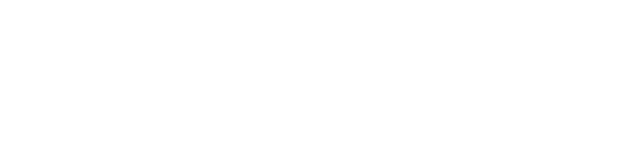
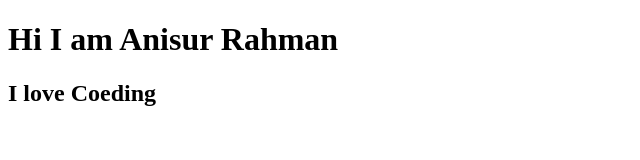
Before and after one commit to programinglover1/my-first-website, a plain HTML site: page index.html in a window 1280 px wide. Shown: the whole page, without its empty margins (0-640 px from the left). Drawn offline with Linux system fonts and the light colour scheme.

Commit message:
I added my name

```diff
--- a/index.html
+++ b/index.html
@@ -7,6 +7,7 @@
     <title>Document</title>
 </head>
 <body>
-
+    <h1>Hi I am Anisur Rahman</h1>
+    <h2> I love Coeding</h2>
 </body>
 </html>
```
